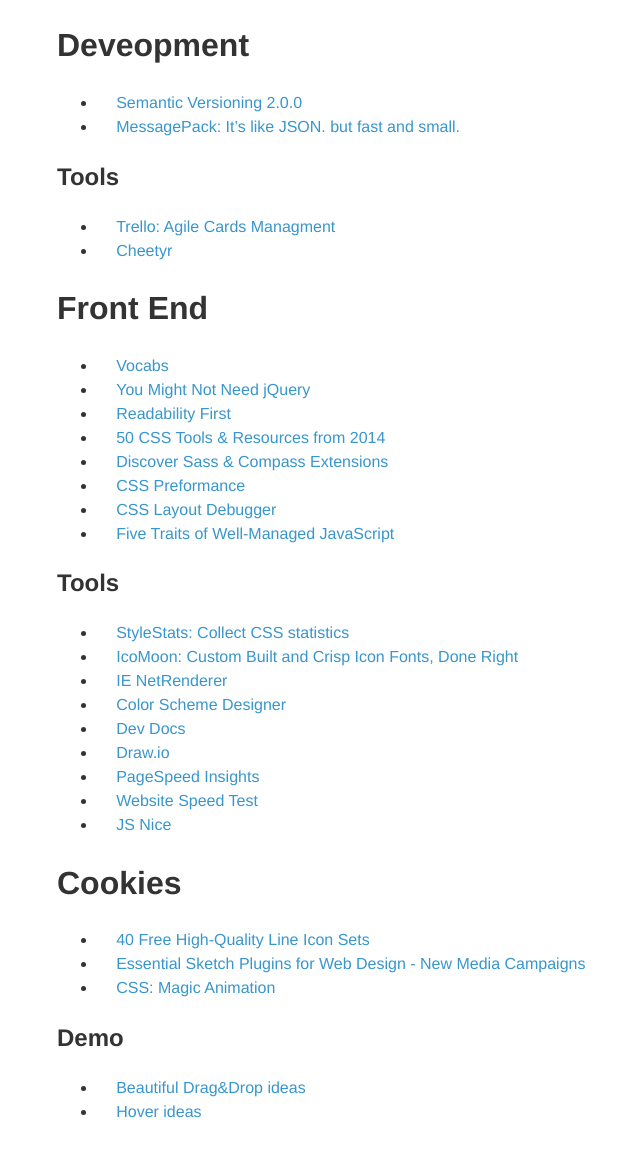
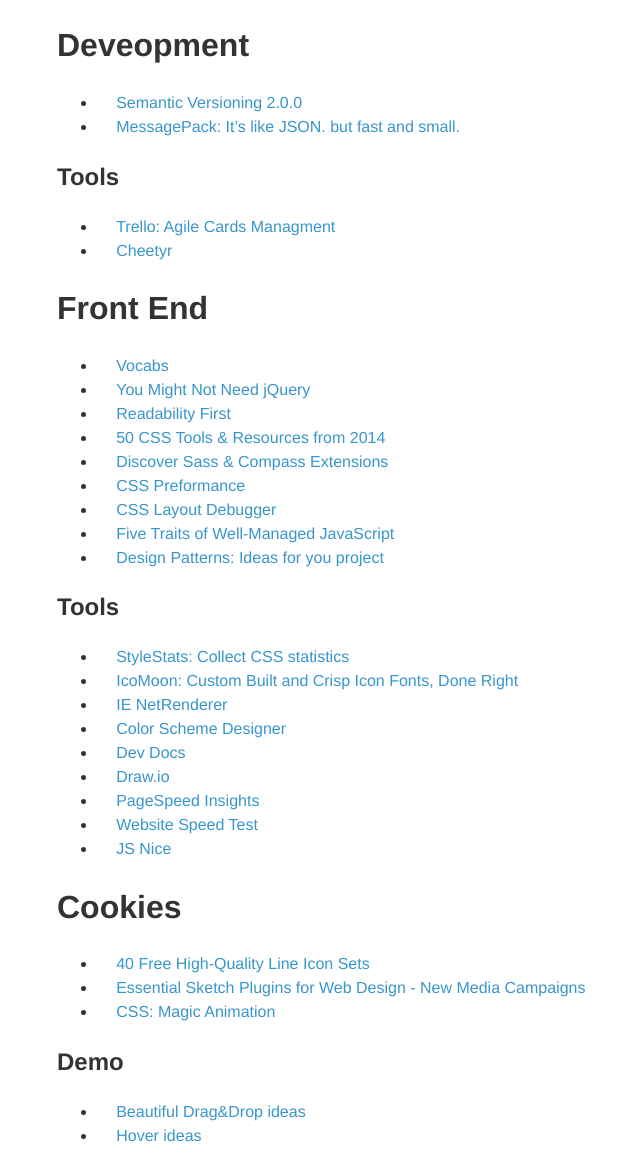
Before and after one commit to gordio/gordio.github.io, a Jekyll site: the page built from links.md, in a window 1280 px wide. Shown: the whole page, without its empty margins (98-738 px from the left). Built offline with Jekyll 4.4.1, drawn with Linux system fonts in a browser that asks for light colours; nearby versions of some CDN libraries; before the commit the page ends 1140 px from its top, so only the background shows below that.

Commit message:
upd: add codepen collection link

```diff
--- a/links.md
+++ b/links.md
@@ -24,6 +24,7 @@
 - [CSS Preformance](http://csstriggers.com)
 - [CSS Layout Debugger](https://gist.github.com/addyosmani/fd3999ea7fce242756b1)
 - [Five Traits of Well-Managed JavaScript](http://www.ifwe.co/blog/posts/five-traits-of-well-managed-javascript/)
+- [Design Patterns: Ideas for you project](http://codepen.io/patterns/)
 
 Tools
 -----
```
